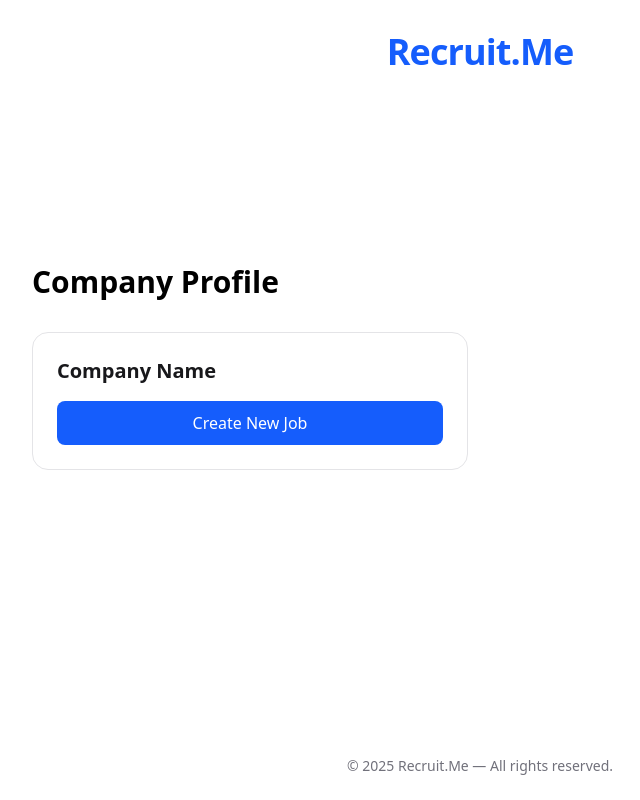
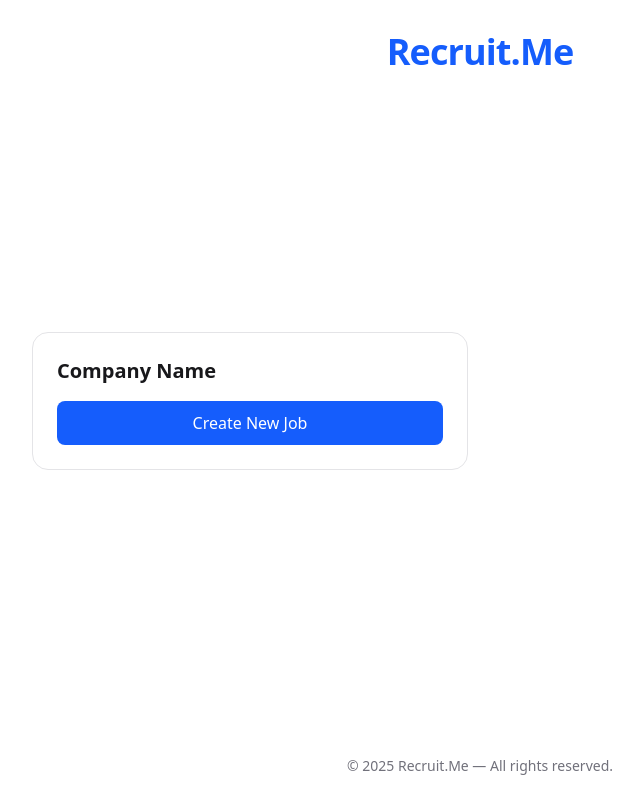
Before and after one commit to minh-hahaha/Recruit.me, a Next.js app in the folder recruit.me/: page /company/profile in a window 1280 px wide. Shown: the whole page, without its empty margins (160-800 px from the left). Built offline with nearby package versions, Linux system fonts and the light colour scheme.

Commit message:
visual update for company profile

```diff
--- a/recruit.me/src/app/company/profile/page.tsx
+++ b/recruit.me/src/app/company/profile/page.tsx
@@ -6,7 +6,7 @@
     return (
         <main className="flex-grow flex flex-col px-6 py-24 sm:px-16 sm:py-32">
             <div className="w-full max-w-4xl mx-auto">
-                <h1 className="text-3xl font-semibold mb-8 text-black-900">
+                <h1 className="text-3xl font-semibold mb-8 text-black-900 dark: text-white">
                     Company Profile
                 </h1>
 
```
